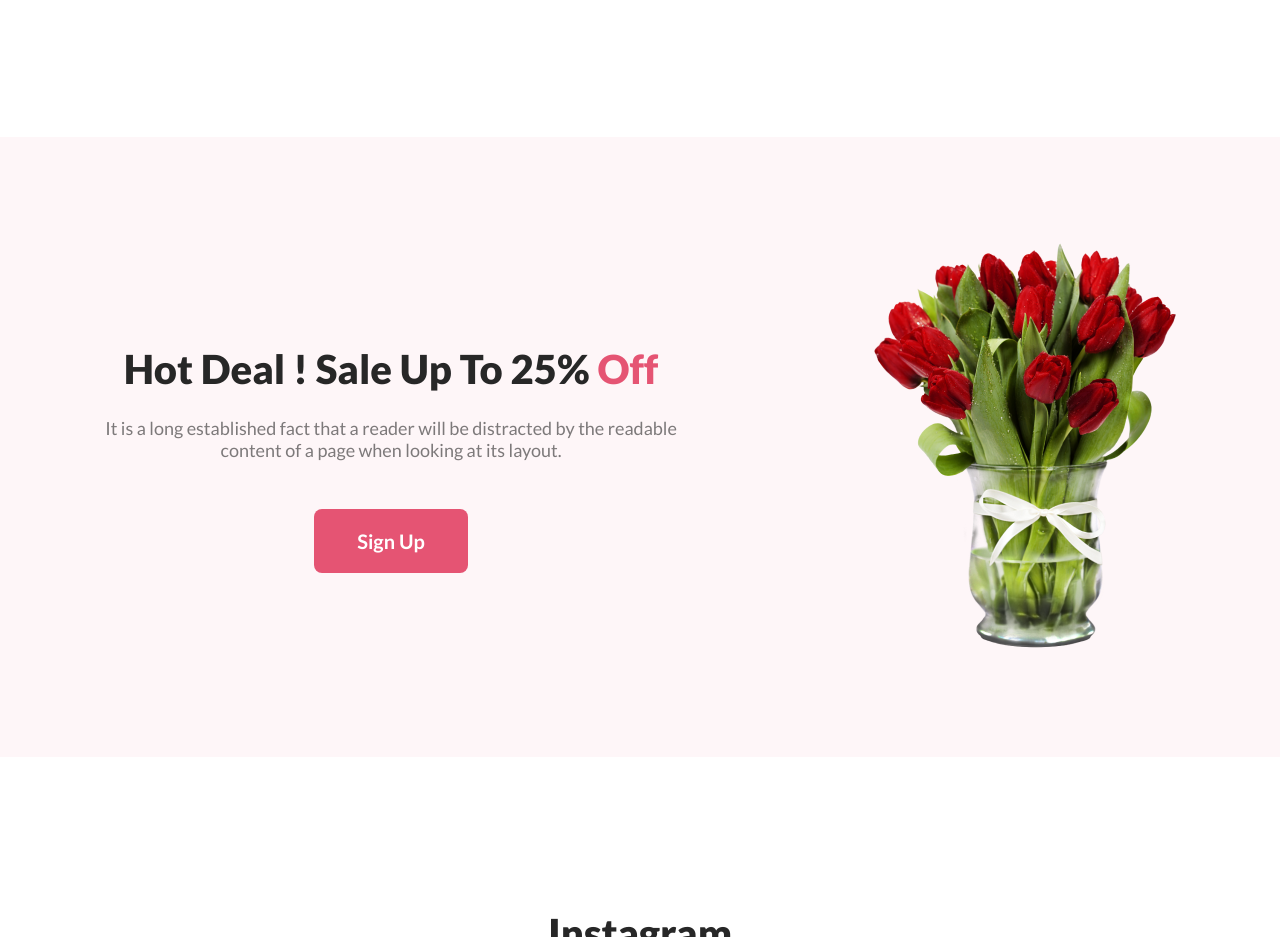
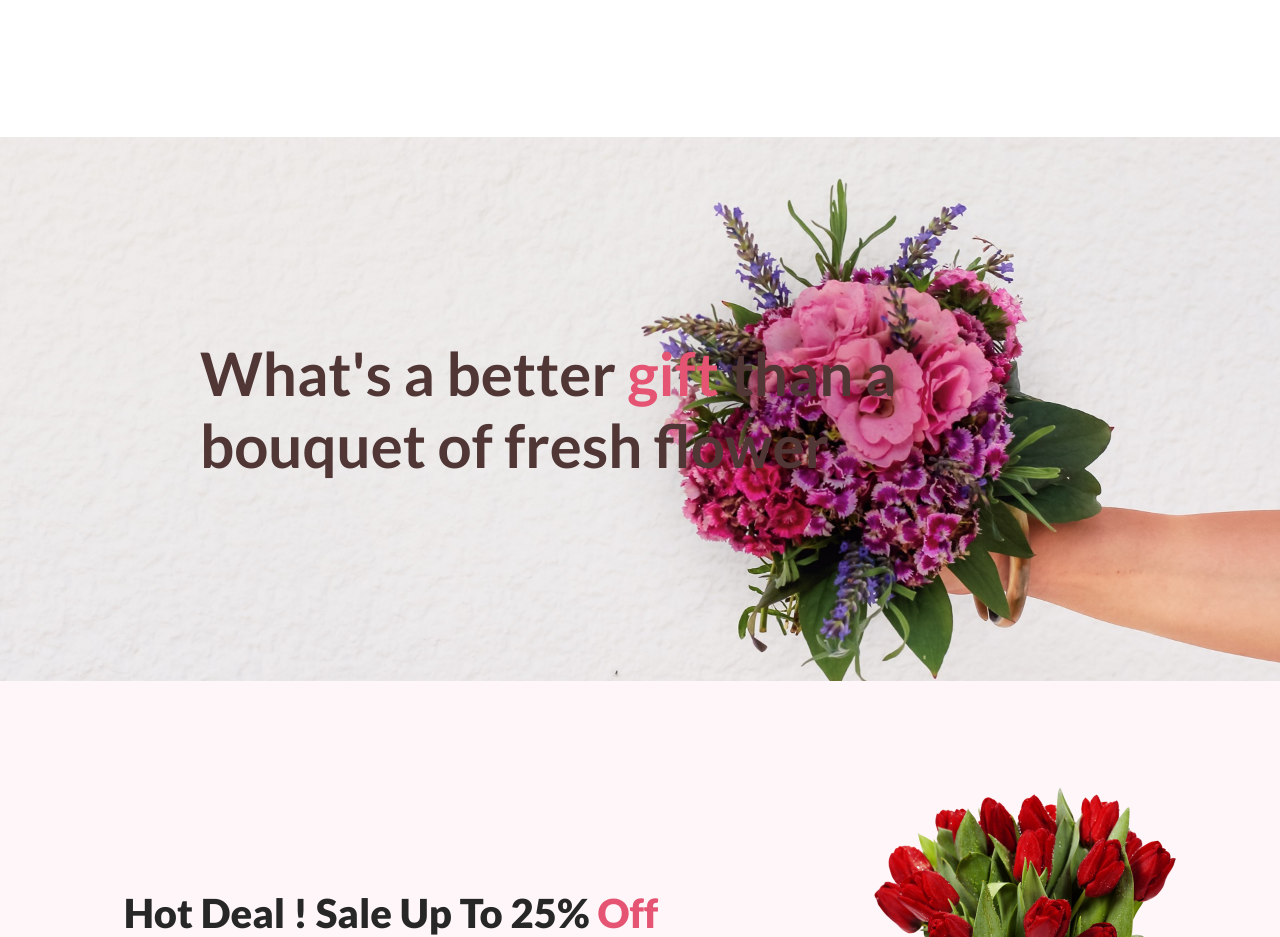
Before and after one commit to shahriarmostafiz/Flower-Shop-Shahriar, a plain HTML site: page index.html in a window 1280 px wide. Shown: the part 1800-2737 px from the top of the page. Drawn offline with Linux system fonts and the light colour scheme.

Commit message:
version-alpha

```diff
--- a/index.html
+++ b/index.html
@@ -59,6 +59,15 @@
           <p class="dom-text"><u>Pink Flower Tree</u></p>
           <p class="dom-text"><u>Pink Flower Tree</u></p>
           <p class="dom-text"><u>Pink Flower Tree</u></p>
+        </div>
+      </div>
+      <div class="gift">
+        <div class="gift-info">
+          <h2 class="gift-heading">
+            What's a better <span class="primary-color">gift</span> than a
+            <br />
+            bouquet of fresh flower
+          </h2>
         </div>
       </div>
 
--- a/style.css
+++ b/style.css
@@ -113,6 +113,29 @@
   font-weight: 700;
   text-decoration-line: underline;
 }
+/* gift section here  */
+.gift {
+  background-image: url("./Flower Asset/new.jpg");
+  background-repeat: no-repeat;
+  background-size: cover;
+  background-position: center;
+  /* width: 100%; */
+  display: flex;
+  justify-content: flex-start;
+  padding: 150px;
+}
+.gif-info {
+  text-align: left;
+  width: 595px;
+  margin-left: 0;
+}
+.gift-heading {
+  color: #513636;
+  font-size: 60px;
+  text-align: left;
+  padding: 50px;
+}
+
 /* sale section here  */
 .sale {
   background-color: rgba(229, 84, 115, 0.05);
```
